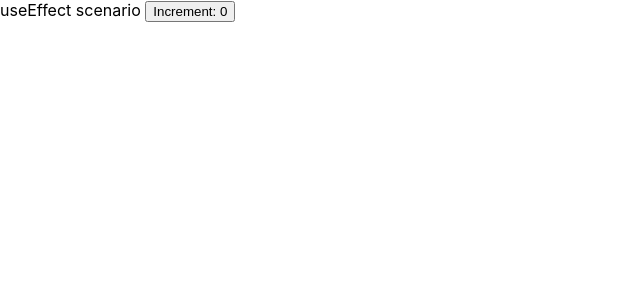
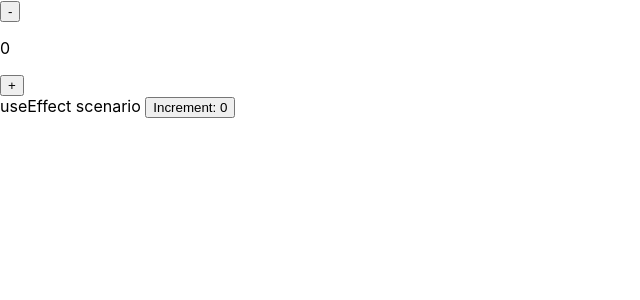
Before and after one commit to Mohithj/react-practice, a React (Create React App) app in the folder sample/starter/: page / in a window 1280 px wide. Shown: the top 300 px of the page, without its empty margins (0-640 px from the left). Built offline with nearby package versions, Linux system fonts and the light colour scheme.

Commit message:
nore react practice

```diff
--- a/sample/starter/src/App.js
+++ b/sample/starter/src/App.js
@@ -15,9 +15,8 @@ class App extends React.Component {
   render(){
     return (
       <div>
-        {/* <CounterOne /> */}
-        {/* <CounterRone />
-        <GalleryHome/>
+        <CounterOne />
+        {/* <GalleryHome/>
         <FCdebounce />
         <FCref />
         <FCapi /> */}
```
